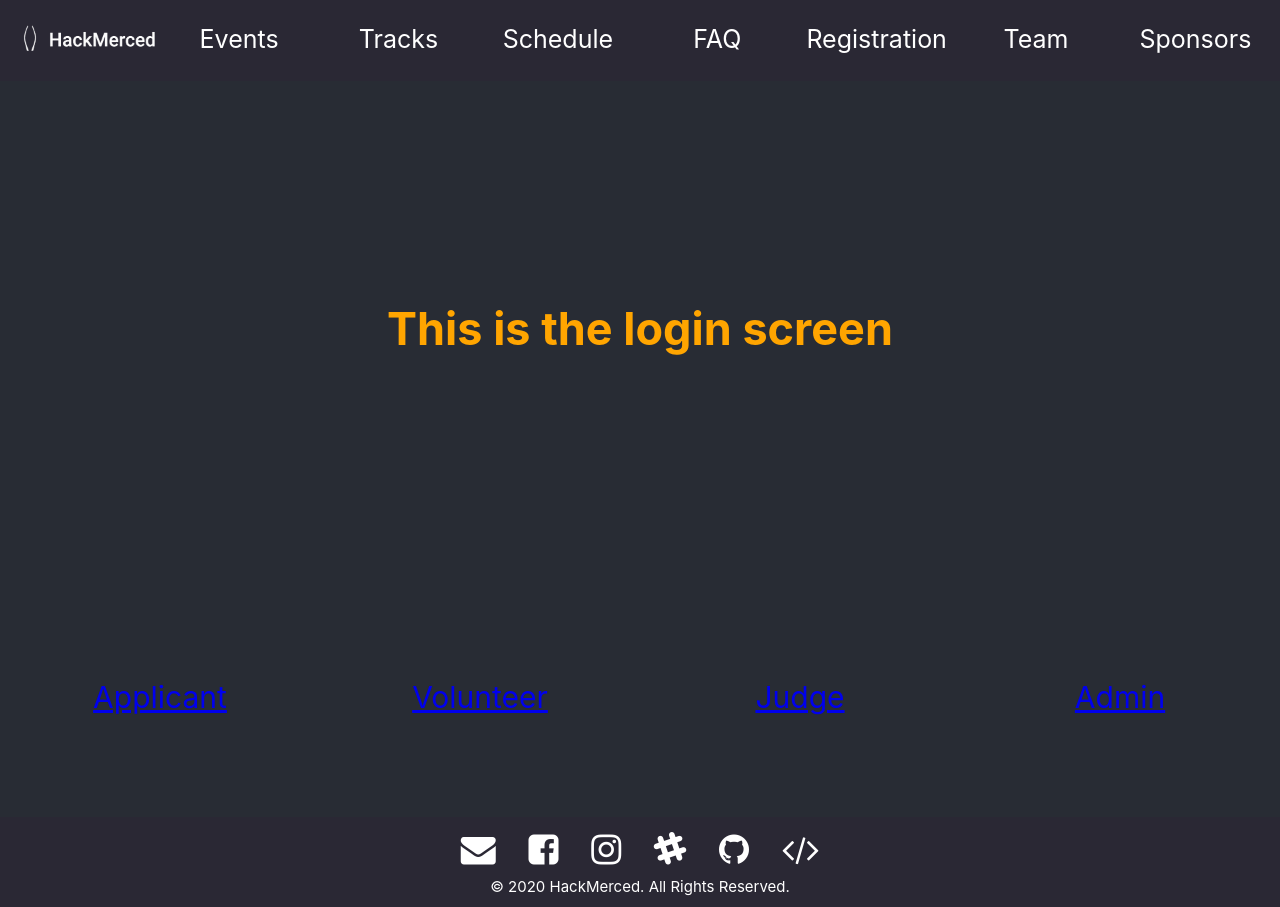
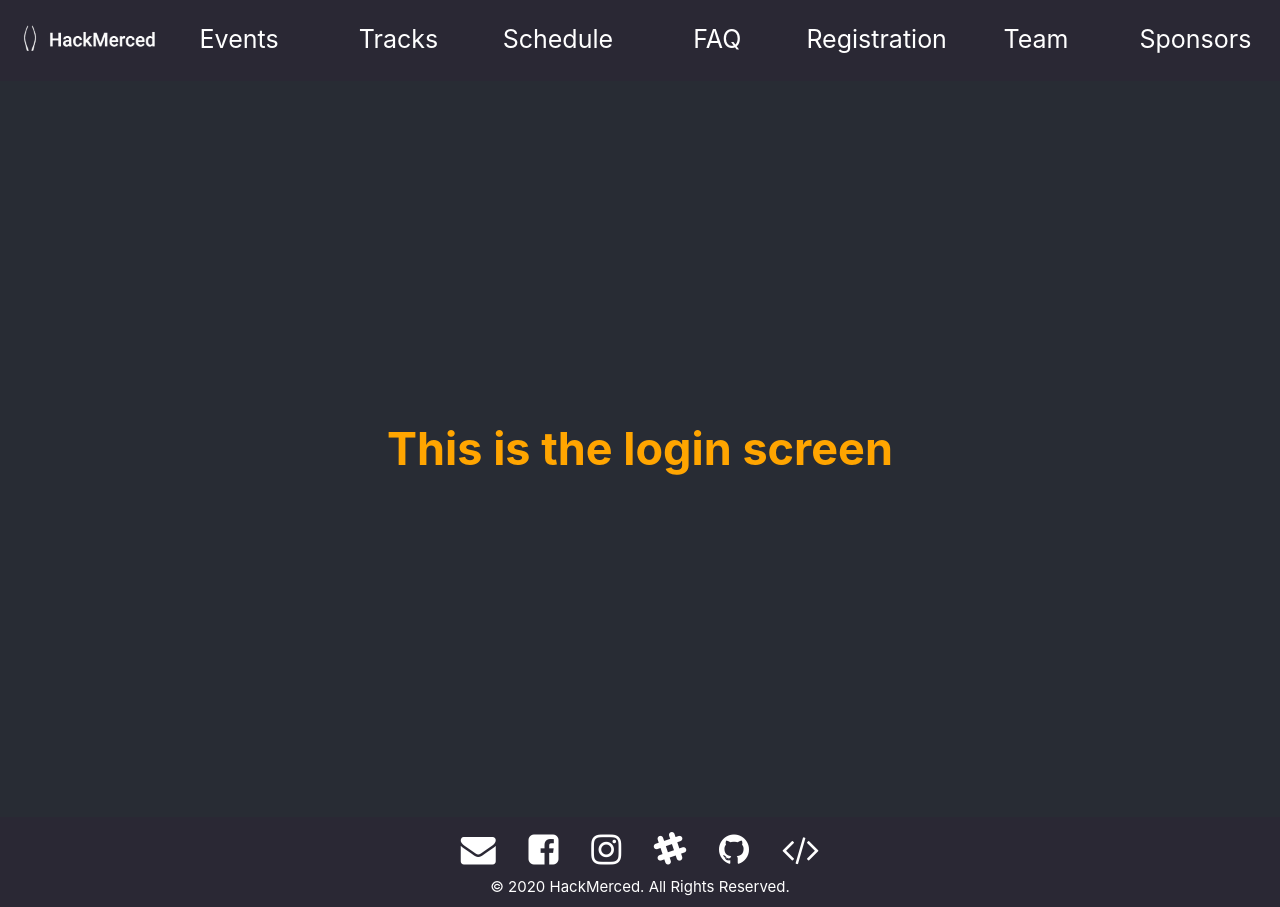
Before and after one commit to HackMerced/Hackm, a React (Create React App) app in the folder client/: page /login in a window 1280 px wide. Built offline with nearby package versions, Linux system fonts and the light colour scheme.

Commit message:
removed direct links on login and fixed hot links

```diff
--- a/client/src/component/Header/Navigation-Bar.jsx
+++ b/client/src/component/Header/Navigation-Bar.jsx
@@ -5,7 +5,7 @@ import logo from './logo.png';
 /* This Nav bar is super rough its not nearly as close to the draft sketched by the design team */
 
 
-class NavagationBar extends React.Component {
+class NavigationBar extends React.Component {
     render() {
         return(
             <article className="App-nav" id="Navigation-Bar">
@@ -15,7 +15,7 @@ class NavagationBar extends React.Component {
                     </a>
                 </nav>
                 <nav className = "nav-link">
-                    <Link className= "style-link" to='/#event' title= "Events Page">Events</Link> {/* React Router link to Events on home page */}
+                    <Link className= "style-link" to='/event' title= "Events Page">Events</Link> {/* React Router link to Events on home page */}
                 </nav>
                 <nav className = "nav-link">
                     <Link className= "style-link" to='/#tracks' title= "Tracks">Tracks</Link> {/* I have no idea what "Tracks" is supposed to be */}
@@ -40,4 +40,4 @@ class NavagationBar extends React.Component {
     }
 }
 
-export default NavagationBar;
+export default NavigationBar;
--- a/client/src/pages/login/mainLogin/login.css
+++ b/client/src/pages/login/mainLogin/login.css
@@ -1,7 +1,7 @@
 .login{
     color: orange;
     background-color: #282c34;    /* sets bg color same to main page */
-    min-height: 62vh;
+    min-height: 92vh;
     display: flex;
     flex-direction: column;
     align-items: center;
--- a/client/src/pages/login/mainLogin/login.jsx
+++ b/client/src/pages/login/mainLogin/login.jsx
@@ -10,18 +10,6 @@ class Login extends React.Component {
 			  	<article className="login">
 			  		<h1>This is the login screen</h1>   {/* Big words of "this is the login screen" in middle of page */}
 			  	</article>
-			  	<nav className = "login-link">
-			  		<Link to = '/applicant'>Applicant</Link>   {/* React Router link to Applicants Dash */}
-			  	</nav>
-			  	<nav className = "login-link">
-			  		<Link to = '/volunteer'>Volunteer</Link>   {/* React Router link to Volunteers Dash */}
-			  	</nav>
-			  	<nav className = "login-link">
-			  		<Link to = '/judge'>Judge</Link> 	   {/* React Router link to Judges Dash */}
-			  	</nav>
-			  	<nav className = "login-link">
-			  		<Link to = '/admin'>Admin</Link>	   {/* React Router link to Admins Dash */}
-			  	</nav>
 		  	</section>
 	  	</div>
 	  );
--- a/client/src/routes/appRoute.jsx
+++ b/client/src/routes/appRoute.jsx
@@ -25,7 +25,7 @@ const routes = [ 			// JSON array of objects having characteristics of respectiv
 },
 {
 	path: '/applicant',
-	component: volDash,
+	component: applicantDash,
 },
 {
 	path: '/judge',
@@ -33,7 +33,7 @@ const routes = [ 			// JSON array of objects having characteristics of respectiv
 },
 {
 	path: '/volunteer',
-	component: applicantDash,
+	component: volDash,
 }
 ];
 
```
